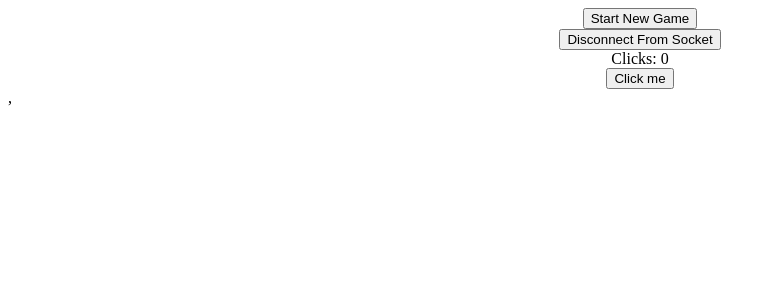
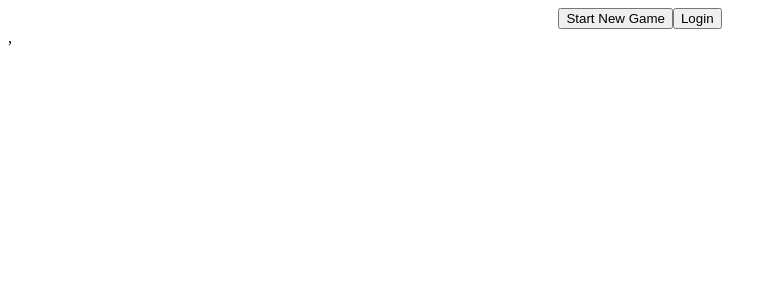
Before and after one commit to artemkhere/background_game, a React (Create React App) app in the folder frontend/: page / in a window 1280 px wide. Shown: the top 300 px of the page, without its empty margins (0-777 px from the left). Built offline with nearby package versions, Linux system fonts and the light colour scheme.

Commit message:
Add screen selection

```diff
--- a/frontend/src/App.js
+++ b/frontend/src/App.js
@@ -1,17 +1,30 @@
-import React, { Component } from 'react';
+import React, { useState } from 'react';
 
 import LandingPage from './components/LandingPage';
 import GameSession from './components/GameSession';
 
-class App extends Component {
-  render() {
-    return (
-      <div>
-        <LandingPage />
-        <GameSession />
-      </div>
-    );
+function App(props) {
+  const [currentScreen, setCurrentScreen] = useState('LandingPage');
+
+  const renderMainSection = () => {
+    let toRender;
+
+    if (currentScreen === 'LandingPage') {
+      toRender = <LandingPage setCurrentScreen={setCurrentScreen} />;
+    } else if (currentScreen === 'GameSession') {
+      toRender = <GameSession setCurrentScreen={setCurrentScreen} />;
+    } else {
+      toRender = <div>Error</div>;
+    }
+
+    return toRender;
   }
+
+  return (
+    <div>
+      {renderMainSection()}
+    </div>
+  );
 }
 
 export default App;
--- a/frontend/src/components/GameSession.jsx
+++ b/frontend/src/components/GameSession.jsx
@@ -6,7 +6,12 @@ import ClickableArea from './ClickableArea';
 
 function GameSession(props) {
   const { error, loading } = props.socket;
-  const { connectToSocket, disconnectFromSocket } = props;
+  const { connectToSocket, disconnectFromSocket, setCurrentScreen } = props;
+
+  const handleQuit = () => {
+    disconnectFromSocket();
+    setCurrentScreen('LandingPage');
+  }
 
   if (error) {
     return (
@@ -21,7 +26,7 @@ function GameSession(props) {
 
   return (
     <div style={{ textAlign: "center" }}>
-      <button onClick={disconnectFromSocket}>Disconnect From Socket</button>
+      <button onClick={handleQuit}>Quit</button>
       <div>Clicks: {props.clicks}</div>
       <ClickableArea />
     </div>
--- a/frontend/src/components/LandingPage.jsx
+++ b/frontend/src/components/LandingPage.jsx
@@ -4,11 +4,17 @@ import { connect } from 'react-redux';
 import { connectToSocket } from '../actions/socketActions';
 
 function LandingPage(props) {
-  const { connectToSocket } = props;
+  const { connectToSocket, setCurrentScreen } = props;
+
+  const handleStartNewGame = () => {
+    setCurrentScreen('GameSession');
+    connectToSocket();
+  }
 
   return (
     <div style={{ textAlign: "center" }}>
-      <button onClick={connectToSocket}>Start New Game</button>
+      <button onClick={handleStartNewGame}>Start New Game</button>
+      <button>Login</button>
     </div>
   );
 
```
